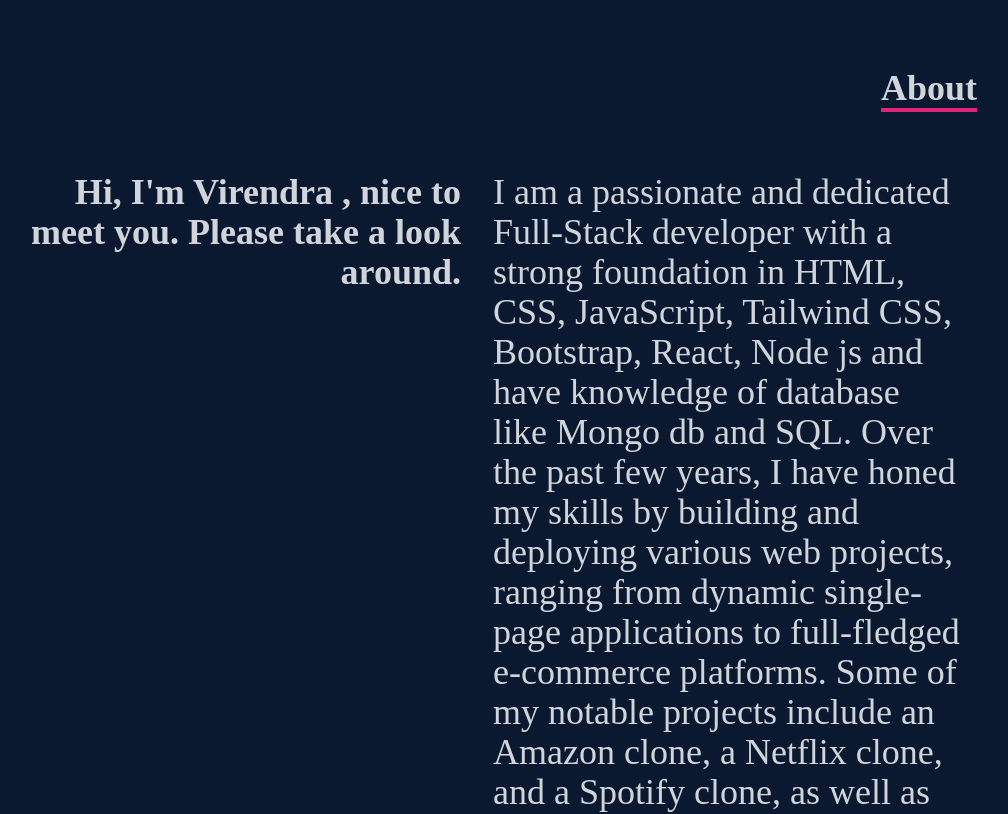
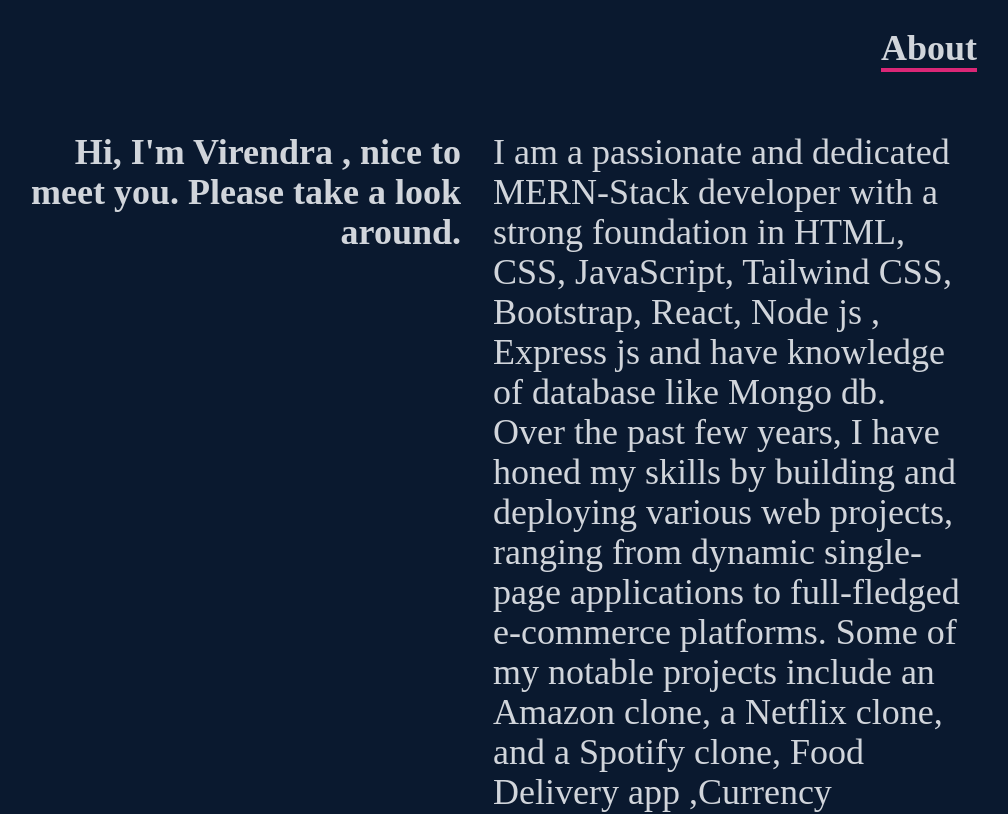
Before and after one commit to 12virendra/portfolio-main, a React (Create React App) app: page / in a window 1280 px wide. Shown: the part 800-1614 px from the top of the page, without its empty margins (163-1171 px from the left). Built offline with nearby package versions, Linux system fonts and the light colour scheme.

Commit message:
Update About.jsx

```diff
--- a/src/components/About.jsx
+++ b/src/components/About.jsx
@@ -17,7 +17,7 @@ const About = () => {
                       <p className='max-sm:text-[25px]'>Hi, I'm Virendra , nice to meet you. Please take a look around.</p>
                   </div>
                   <div className="max-lg:text-[19px]">
-                      <p>I am a passionate and dedicated Full-Stack developer with a strong foundation in HTML, CSS, JavaScript, Tailwind CSS, Bootstrap, React, Node js and have knowledge of database like Mongo db and SQL. Over the past few years, I have honed my skills by building and deploying various web projects, ranging from dynamic single-page applications to full-fledged e-commerce platforms. Some of my notable projects include an Amazon clone, a Netflix clone, and a Spotify clone, as well as interactive mini-games like Tic Tac Toe, Rock Paper Scissors, and a Car Game.</p>
+                      <p>I am a passionate and dedicated MERN-Stack developer with a strong foundation in HTML, CSS, JavaScript, Tailwind CSS, Bootstrap, React, Node js , Express js and have knowledge of database like Mongo db. Over the past few years, I have honed my skills by building and deploying various web projects, ranging from dynamic single-page applications to full-fledged e-commerce platforms. Some of my notable projects include an Amazon clone, a Netflix clone, and a Spotify clone, Food Delivery app ,Currency Converter as well as interactive mini-games like Tic Tac Toe, Rock Paper Scissors, and a Car Game.</p>
                   </div>
                 </div>
              </div>
```
